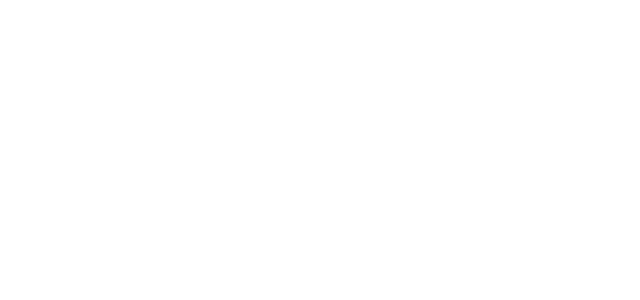
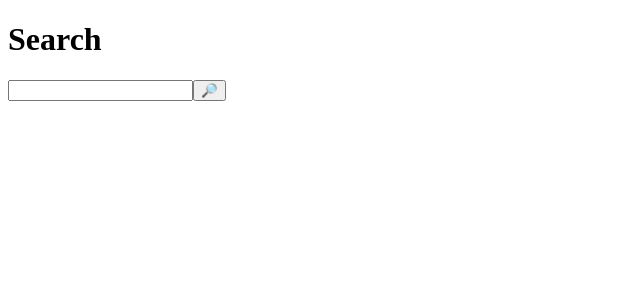
Before and after one commit to Fatuma2117/Solo-Spike, a React (Create React App) app: page / in a window 1280 px wide. Shown: the top 300 px of the page, without its empty margins (0-640 px from the left). Built offline with nearby package versions, Linux system fonts and the light colour scheme.

Commit message:
finally figured out how to display book details

```diff
--- a/src/components/App.jsx
+++ b/src/components/App.jsx
@@ -7,41 +7,73 @@ import { useDispatch, useSelector} from 'react-redux'
 function App(){
 
 
-const [books,setBooks]=useState('');
+const [books,setBooks]=useState([]);
 
  useEffect(()=>{
+// getOpenLib();
+// getComics();
 
 
- })
+ },[])
 
-const getBooks= () =>{
+const getOpenLib= () =>{
     axios({
       method: 'GET',
-      url: "http://openlibrary.org/search/authors.json?q=twain&limit=3"
+      url: "http://openlibrary.org/search/authors.json?q=twain"
     }).then((response) => {
-      response.
-      console.log(response.data);
-      setBooks([response.data]);
+      console.log('specific name----->',response.data.docs[0].name);
+      console.log('response.data ------->',response.data)
+      setBooks(response.data);
+      console.log('books.docs------>',books.docs)
     })
+
+
 }
 
 
+console.log('5 objects books------->',books.docs)
+////// I have to use index to get all the objects from response
+///// large object then
 
 
 
+// const getComics= () =>{
+//   axios({
+//     method: 'GET',
+//     url: "http://comicvine.gamespot.com/api/issues/?api_key=6527d653b13545a3a86c6c9014f2b9aee5488ab2&format=JSON&limit=2"
+//   }).then((response) => {
+//     JSON.stringify(response)
+//     console.log(response.data);
+//     setBooks([response.data]);
+//   })
+// }
+
+  let array = books.docs
+  console.log('testing for map',books.docs)
 
 return(
 
   <>
   <div>
-  {/* <h1>Search</h1>
+  <h1>Search</h1>
    <input onChange={(e)=>{setSearch(e.target.value)}}></input>
-  <button>🔎</button> */}
+   <button onClick={getOpenLib}>🔎</button>
+
+{/* {JSON.stringify(books)} */}
 
 
+<ul>
+					{ array &&
+          array.map((book, i) => {
+						return ( <li key={i}>{book.name} - {book.top_work}
+							</li>
+						);
+					})}
+				</ul>
 
 
-
+{/* {books.docs && books.docs.name }
+{books.docs ? {books.docs.name}  ; <p> This didn't work! </p>} */}
 
 
   </div>
```
